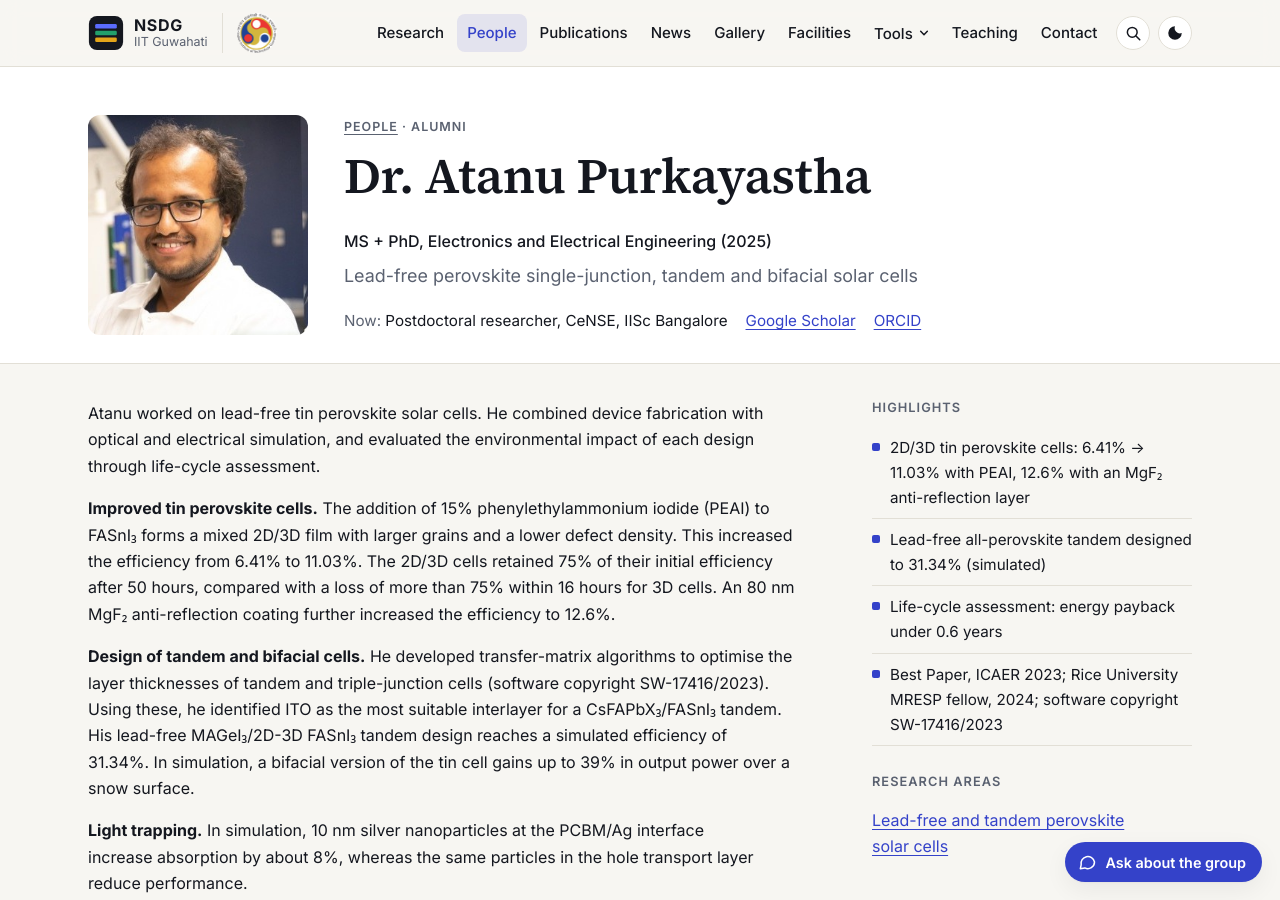
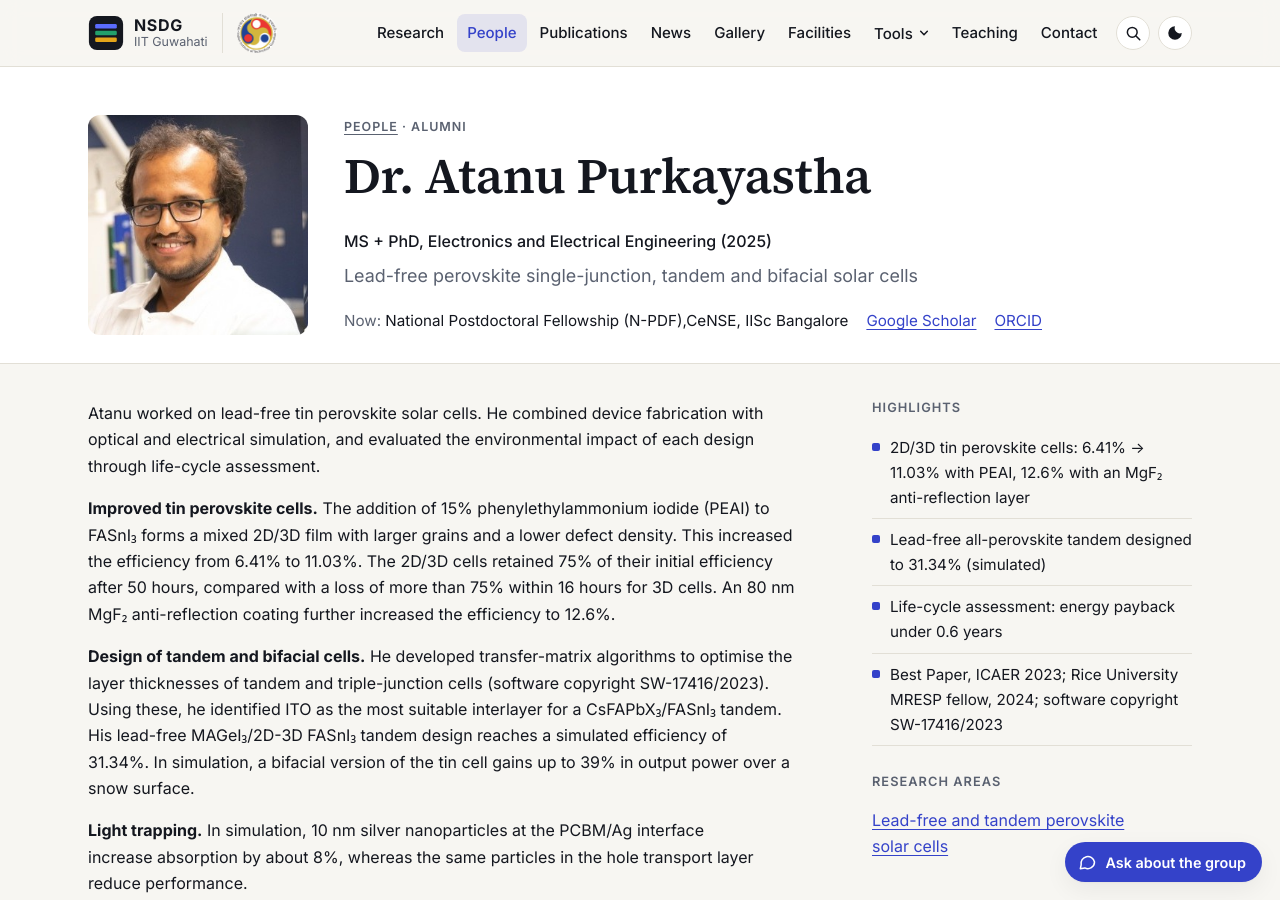
Before and after one commit to nsdg-iitg/nsdg-iitg.github.io, a Jekyll site: the page built from _people/atanu-purkayastha.md, in a window 1280 px wide and 900 px high. Built offline with Jekyll 4.4.1, drawn with Linux system fonts in a browser that asks for light colours.

Commit message:
Profile update: Dr. Atanu Purkayastha

```diff
--- a/_people/atanu-purkayastha.md
+++ b/_people/atanu-purkayastha.md
@@ -4,7 +4,7 @@ photo: /assets/img/people/atanu-purkayastha.jpg
 role: "MS + PhD, Electronics and Electrical Engineering (2025)"
 category: alumni
 order: 1
-now: "Postdoctoral researcher, CeNSE, IISc Bangalore"
+now: "National Postdoctoral Fellowship (N-PDF),CeNSE, IISc Bangalore"
 topic: "Lead-free perovskite single-junction, tandem and bifacial solar cells"
 areas: [solar-cells]
 thesis: "Efficiency enhancement and sustainability analysis of lead-free hybrid perovskite tandem solar cells"
```
